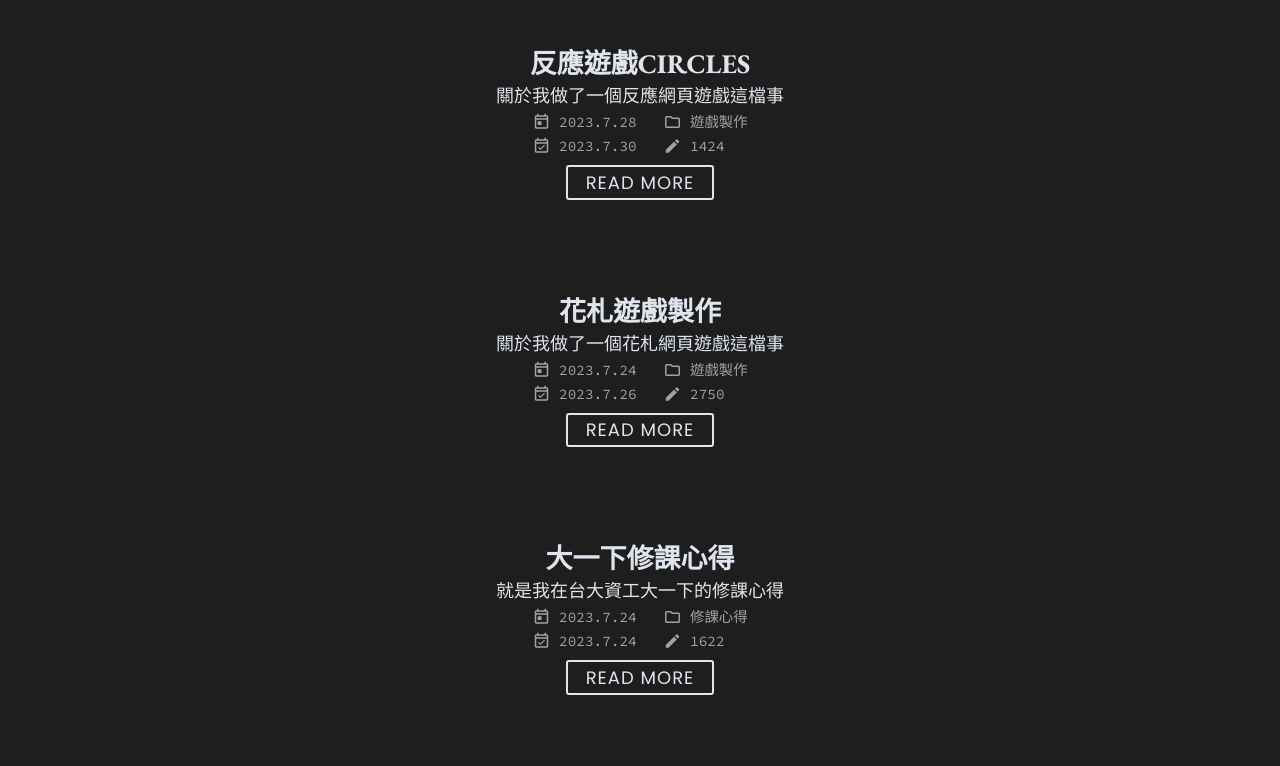
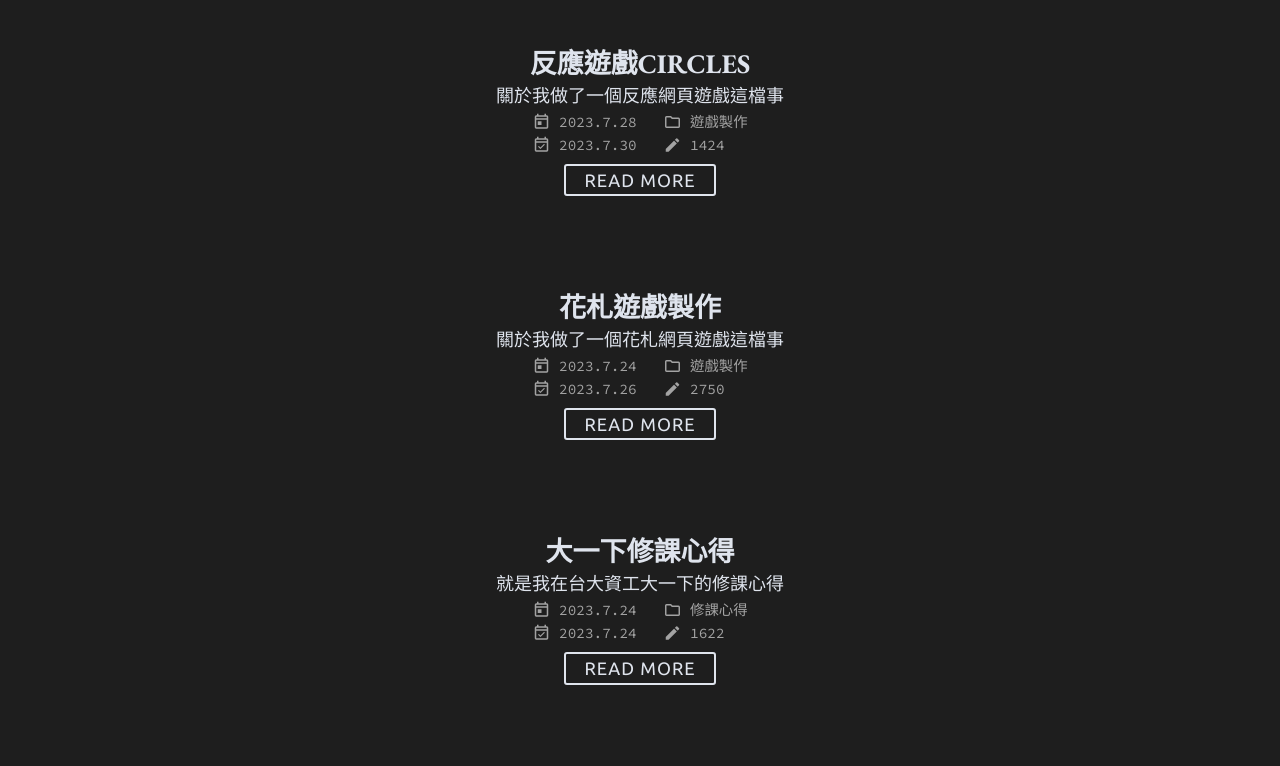
Before and after one commit to C-W-Z/old, a plain HTML site: page index.html in a window 1280 px wide. Shown: the part 205-971 px from the top of the page. Drawn offline with nearby package versions, Linux system fonts and the light colour scheme; a web font is replaced by a local one.

Commit message:
+ font 'Ubuntu' for <a>

```diff
--- a/styles/common.css
+++ b/styles/common.css
@@ -1,5 +1,7 @@
 /* Google Font Import - Poppins */
 @import url('https://fonts.googleapis.com/css2?family=Poppins:ital,wght@0,100;0,200;0,300;0,400;0,500;0,600;0,700;0,800;0,900;1,100;1,200;1,300;1,400;1,500;1,600;1,700;1,800;1,900&display=swap');
+/* Google Font Import - Ubuntu */
+@import url('https://fonts.googleapis.com/css2?family=Ubuntu:ital,wght@0,300;0,400;0,500;0,700;1,300;1,400;1,500;1,700&display=swap');
 /* Google Font Import - Source Code Pro */
 @import url('https://fonts.googleapis.com/css2?family=Source+Code+Pro:ital,wght@0,200;0,300;0,400;0,500;0,600;0,700;0,800;0,900;1,200;1,300;1,400;1,500;1,600;1,700;1,800;1,900&display=swap');
 /* Google Font Import - IBM Plex Serif */
@@ -108,7 +110,7 @@ a {
     cursor: pointer;
     text-decoration: none;
     transition: 0.3s color;
-    font-family: 'Poppins', 'Microsoft-Yahei', Arial, sans-serif;
+    font-family: 'Ubuntu', 'Poppins', 'Microsoft-Yahei', Arial, sans-serif;
 }
 a:hover {
     color: var(--link-hover-color);
@@ -295,7 +297,7 @@ a.btn {
     border: 2px solid var(--text-color);
     border-radius: 3px;
     margin-top: 0.5rem;
-    padding: 0.1rem 1rem;
+    padding: 0.2rem 1rem;
 
     letter-spacing: 1px;
     text-transform: uppercase;
```
